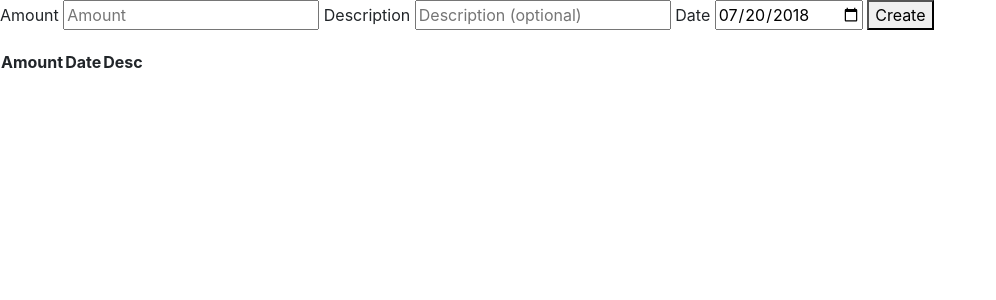
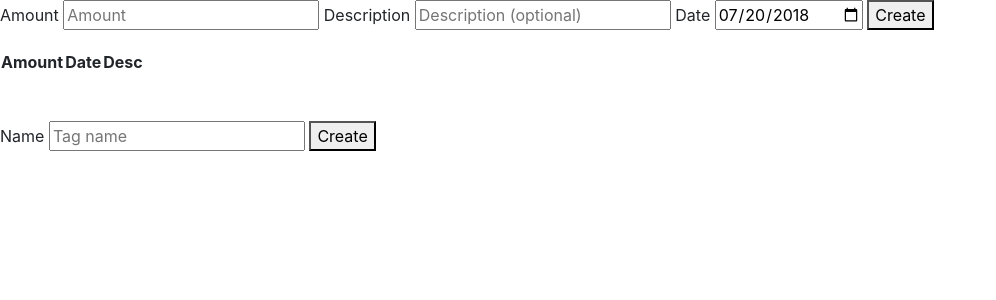
Before and after one commit to theovasi/MyMoneyStats, a Flask app: page / in a window 1280 px wide. Shown: the top 300 px of the page, without its empty margins (0-996 px from the left). Run offline with Flask 2, Linux system fonts and the light colour scheme; the visitor is signed in with stand-in values (Sample User, id 1); data that the repository does not hold is empty; some libraries are stand-ins or nearby versions.

Commit message:
Output tags in index template as well as add a form to add tags

```diff
--- a/app.py
+++ b/app.py
@@ -38,8 +38,9 @@ def index():
         return redirect(url_for('login'))
 
     acc_entries = get_rows('SELECT * FROM accounting_entry WHERE NOT DELETED LIMIT 10')
+    tags = get_rows('SELECT * FROM tag WHERE NOT DELETED')
 
-    return render_template('index.html', acc_entries=acc_entries)
+    return render_template('index.html', acc_entries=acc_entries, tags=tags)
 
 
 @app.route('/login', methods=['GET', 'POST'])
@@ -66,17 +67,31 @@ def logout():
 
 @app.route('/create/entry', methods=['POST'])
 def create_entry():
-	amount = request.form['amount']
-	desc = request.form['desc']
-	date = int(datetime.strptime(request.form['date'], '%Y-%m-%d').timestamp())
+    amount = request.form['amount']
+    desc = request.form['desc']
+    date = int(datetime.strptime(request.form['date'], '%Y-%m-%d').timestamp())
+
+    cur = get_db().cursor()
+
+    print(cur.execute('select * from accounting_entry').fetchall())
+
+    query = 'INSERT INTO accounting_entry (amount, date,  desc) VALUES (?, ?, ?)'
+
+    cur.execute(query, (amount, date, desc))
+
+    get_db().commit()
+
+    return redirect(url_for('index'))
+
+
+@app.route('/create/tag', methods=['POST'])
+def create_tag():
+	tag = request.form['tag']
 
 	cur = get_db().cursor()
 
-	print(cur.execute('select * from accounting_entry').fetchall())
-
-	query = 'INSERT INTO accounting_entry (amount, date,  desc) VALUES (?, ?, ?)'
-
-	cur.execute(query, (amount, date, desc))
+	query = 'INSERT INTO tag (value) VALUES (?)'
+	cur.execute(query, (tag,))
 
 	get_db().commit()
 
--- a/templates/index.html
+++ b/templates/index.html
@@ -27,5 +27,18 @@
     {% endfor %}
 </table>
 
+<br><br>
+
+<form method="post" action="/create/tag">
+	<label for="tag">Name</label>
+	<input id="tag" name="tag" type="text" placeholder="Tag name" required>
+	<button type="submit">Create</button>
+</form>
+
+<ul>
+	{% for tag in tags %}
+		<li>{{ tag[1] }}</li>
+	{% endfor %}
+</ul>
 
 {% endblock %}
```
